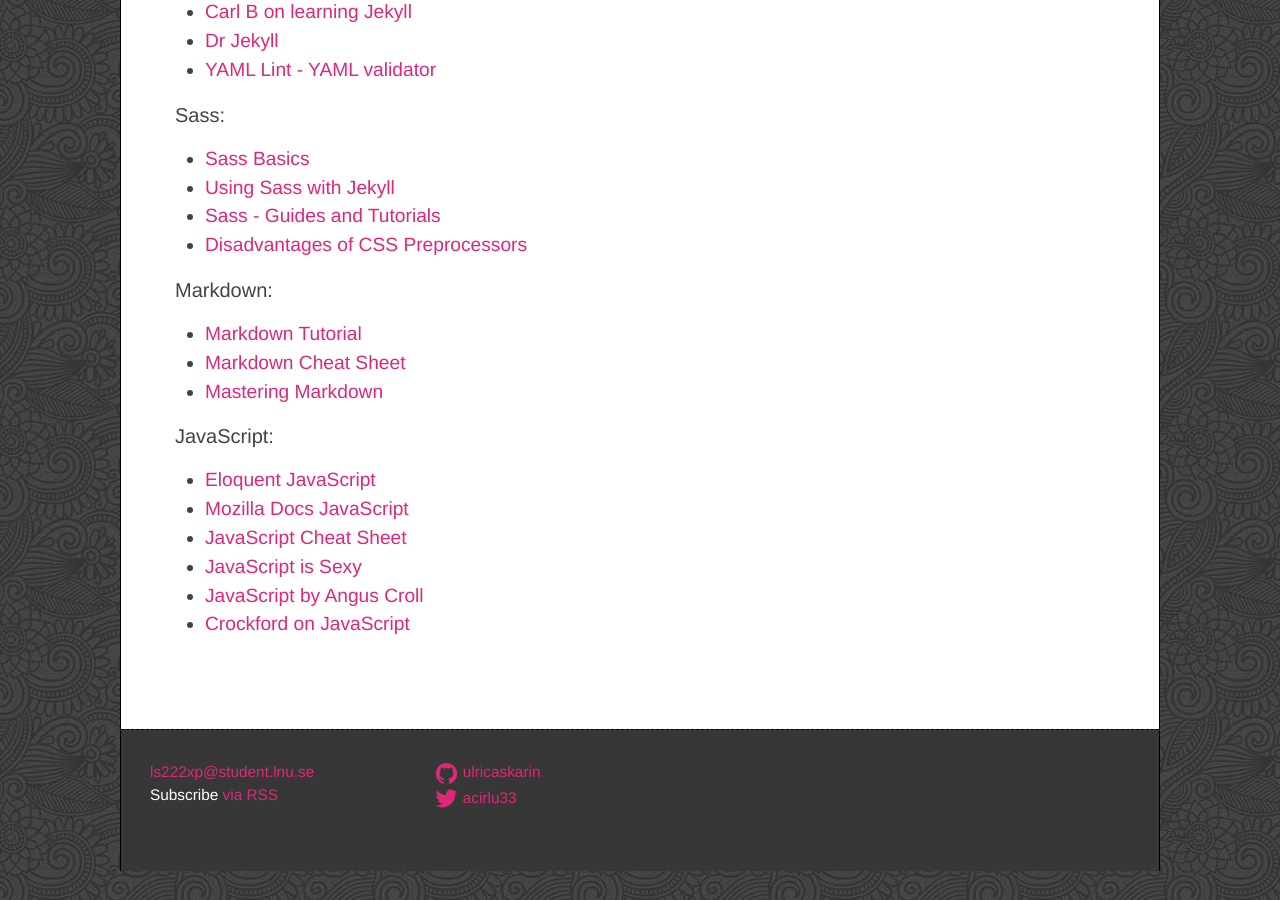
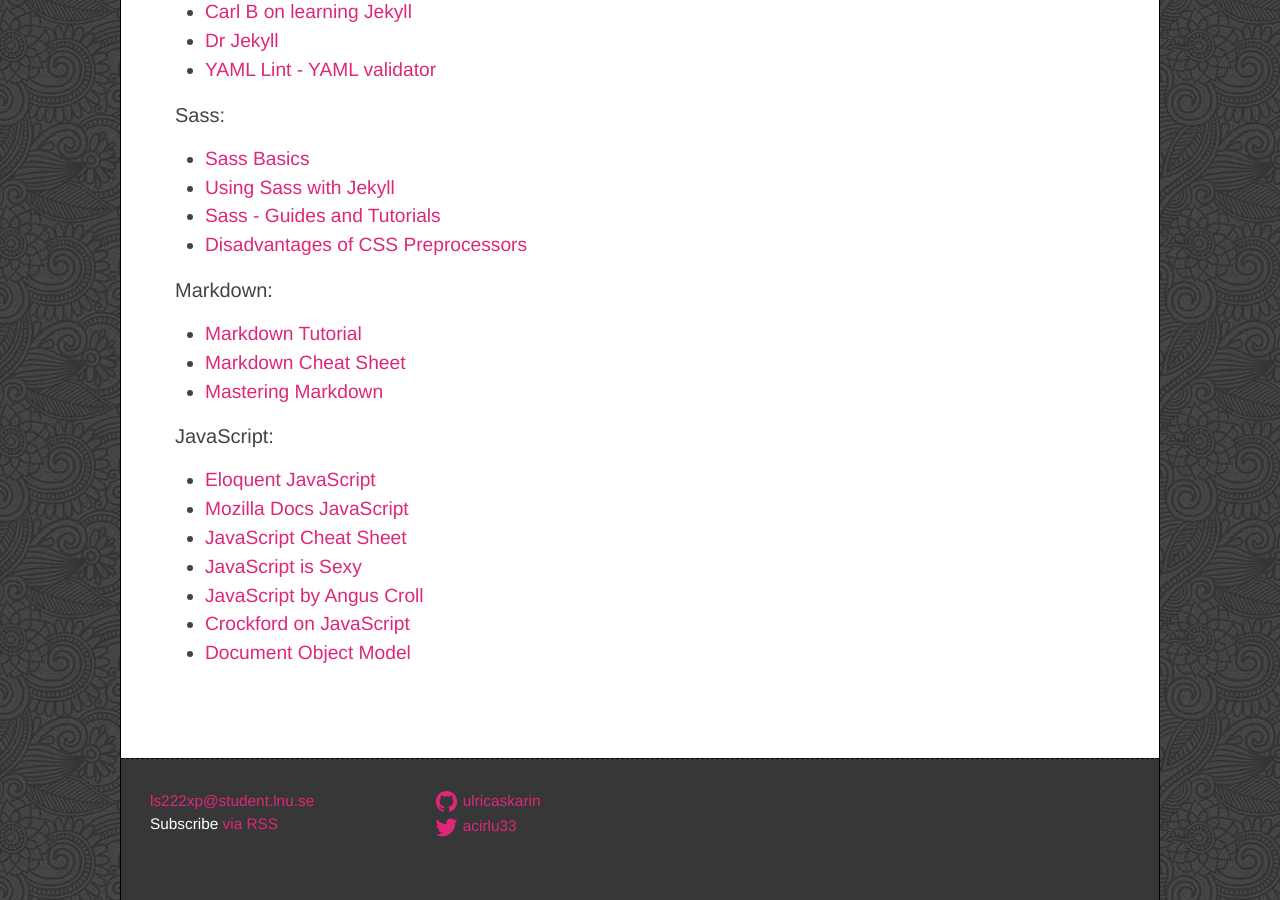
Before and after one commit to ulricaskarin/ulricaskarin.github.io, a Jekyll site: the page built from linked.md, in a window 1280 px wide and 900 px high, scrolled down 658 px. Built offline with Jekyll 4.4.1, drawn with Linux system fonts in a browser that asks for light colours; comment, search, counter and statistics services are not loaded.

Commit message:
Adding link

```diff
--- a/linked.md
+++ b/linked.md
@@ -38,3 +38,4 @@
 - [JavaScript is Sexy](http://javascriptissexy.com/){:target="_blank"}
 - [JavaScript by Angus Croll](https://javascriptweblog.wordpress.com/){:target="_blank"}
 - [Crockford on JavaScript](https://www.youtube.com/watch?v=JxAXlJEmNMg){:target="_blank"}
+- [Document Object Model](https://developer.mozilla.org/en-US/docs/Web/API/Document_Object_Model){:target="_blank"}
```
Also changed, not shown: projects.md (+0 -3 lines).
